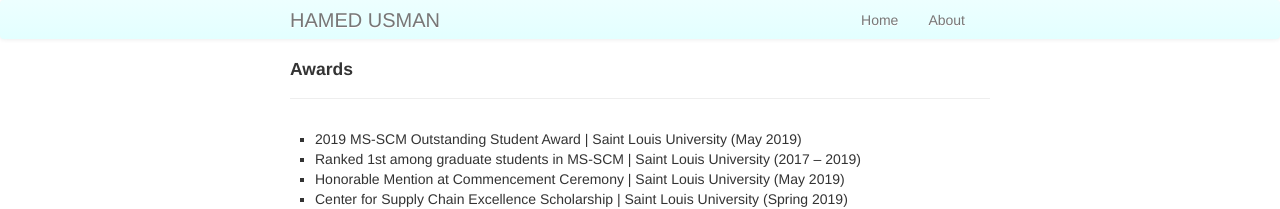
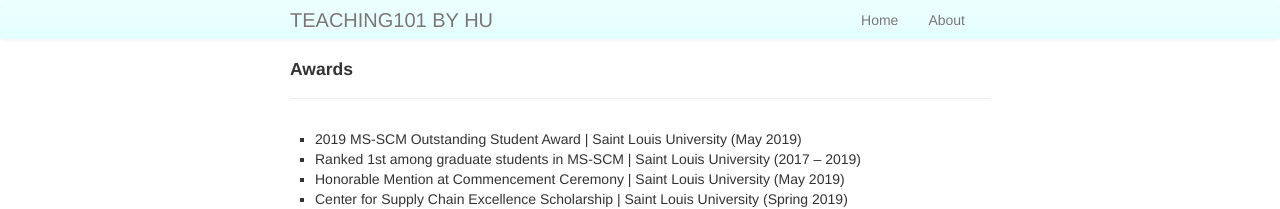
Before and after one commit to 101scm/101scm.github.io, a Jekyll site: the page built from pages/awards.md, in a window 1280 px wide. Shown: the top 209 px of the page. Built offline with Jekyll 4.4.1, drawn with Linux system fonts in a browser that asks for light colours.

Commit message:
Update _config.yml

```diff
--- a/_config.yml
+++ b/_config.yml
@@ -8,7 +8,7 @@ highlighter: rouge
 # Themes are encouraged to use these universal variables
 # so be sure to set them if your theme uses them.
 #
-title : HAMED USMAN
+title : TEACHING101 BY HU
 author :
   name :
   email :
```
